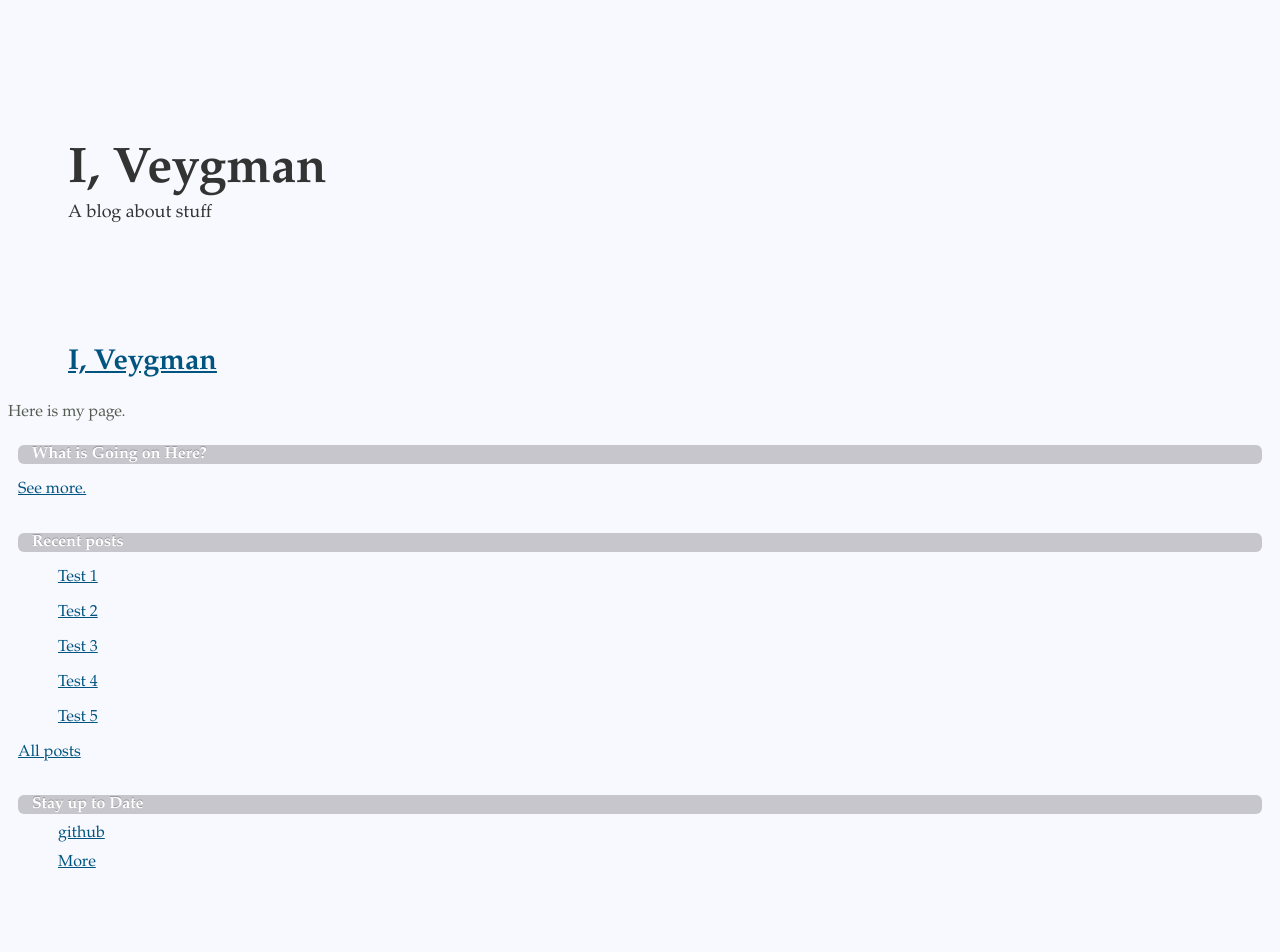
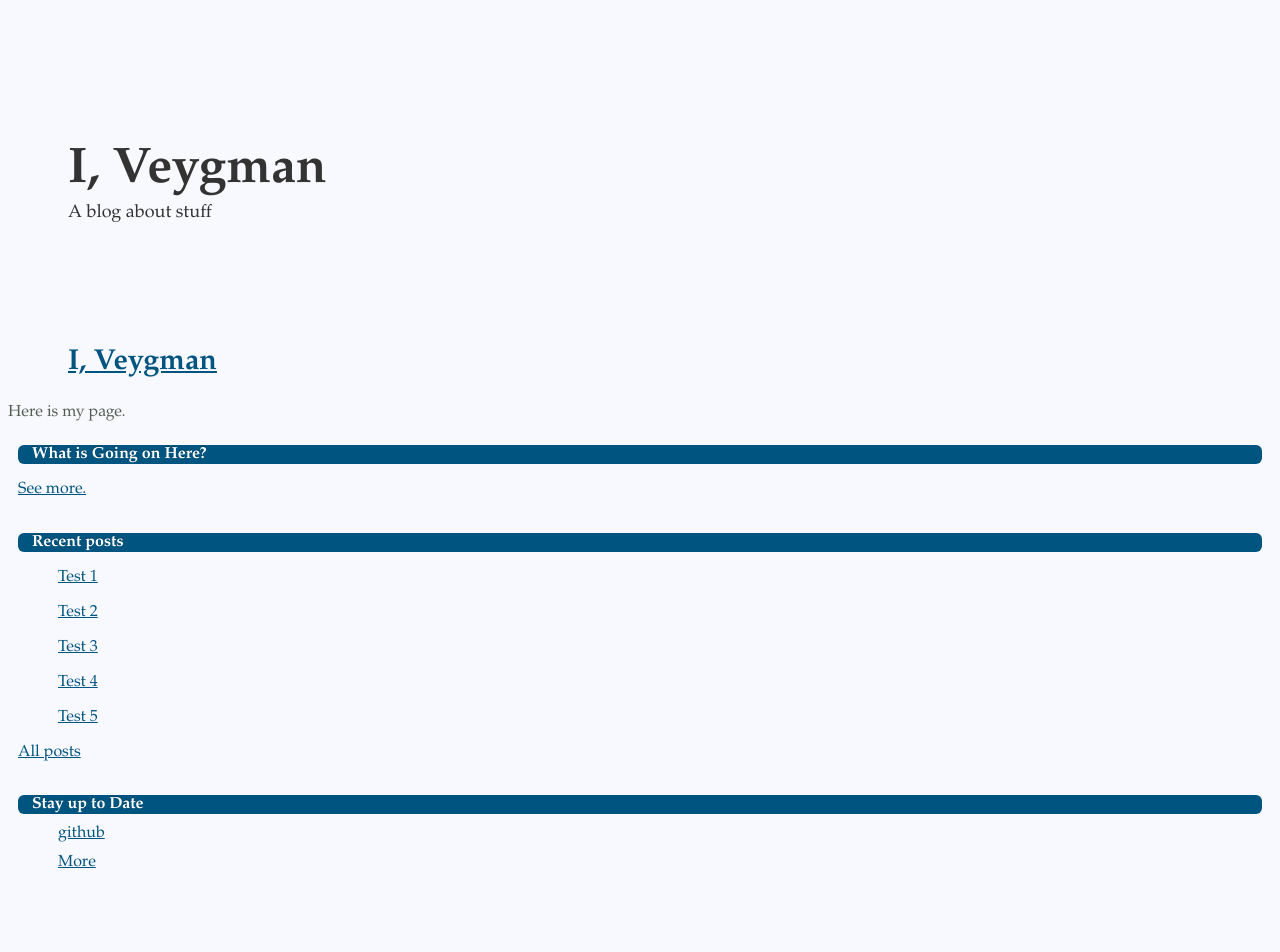
Before and after one commit to iveygman/iveygman.github.io-blog, a Jekyll site: the page built from index.html, in a window 1280 px wide. Built offline with Jekyll 4.4.1, drawn with Linux system fonts in a browser that asks for light colours; nearby versions of some CDN libraries.

Commit message:
Revert "CSS"
This reverts commit 152827b56d7ee23a2956a2fd7465341e429d9725.

```diff
--- a/assets/css/main.css
+++ b/assets/css/main.css
@@ -126,7 +126,7 @@ code {
 }
 
 .sidebar h2 {
-    background-color: #C6C6CC;
+    background-color: #005580;
     color: white;
     text-shadow: 0 -1px 0 rgba(0, 0, 0, 0.25);
     border-radius: 6px;
```
